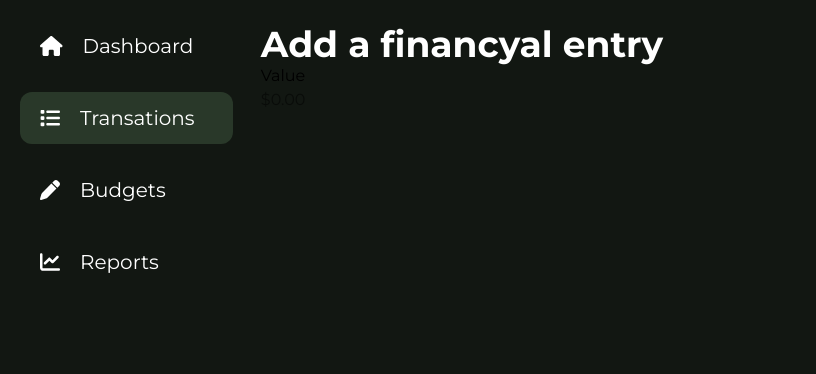
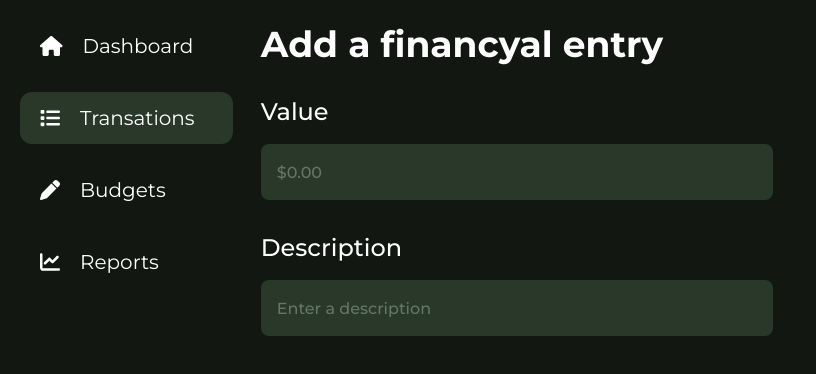
Before and after one commit to SirvalFilho/personal-financial-app, a Vue app: page /transactions in a window 1280 px wide. Shown: the top 374 px of the page, without its empty margins (0-816 px from the left). Built offline with nearby package versions, Linux system fonts and the light colour scheme.

Commit message:
feat: :sparkles: Create and style Transaction Inputs

```diff
--- a/src/components/transactions/TransactionInput.vue
+++ b/src/components/transactions/TransactionInput.vue
@@ -10,11 +10,13 @@ defineProps({
 </script>
 
 <template>
-
-    <label>
-        <p>{{ title }}</p>
-        <input type="text" :placeholder= "placeholder ">
-    </label>
+    <div class="mt-8">
+        <label>
+            <p class="text-2xl text-white font-medium mb-4">{{ title }}</p>
+            <input type="text" :placeholder="placeholder"
+                class="w-lg h-14 p-4 font-medium outline-none rounded-lg bg-[#293829] text-[#9EB89E]   ">
+        </label>
+    </div>
 </template>
 
 <style></style>
--- a/src/pages/TransactionsPage.vue
+++ b/src/pages/TransactionsPage.vue
@@ -6,6 +6,7 @@
 <template>
     <HeaderTransaction/>
     <TransactionInput title="Value" placeholder="$0.00"/>
+    <TransactionInput title="Description" placeholder="Enter a description"/>
 </template>
 
 <style scoped></style>
```
